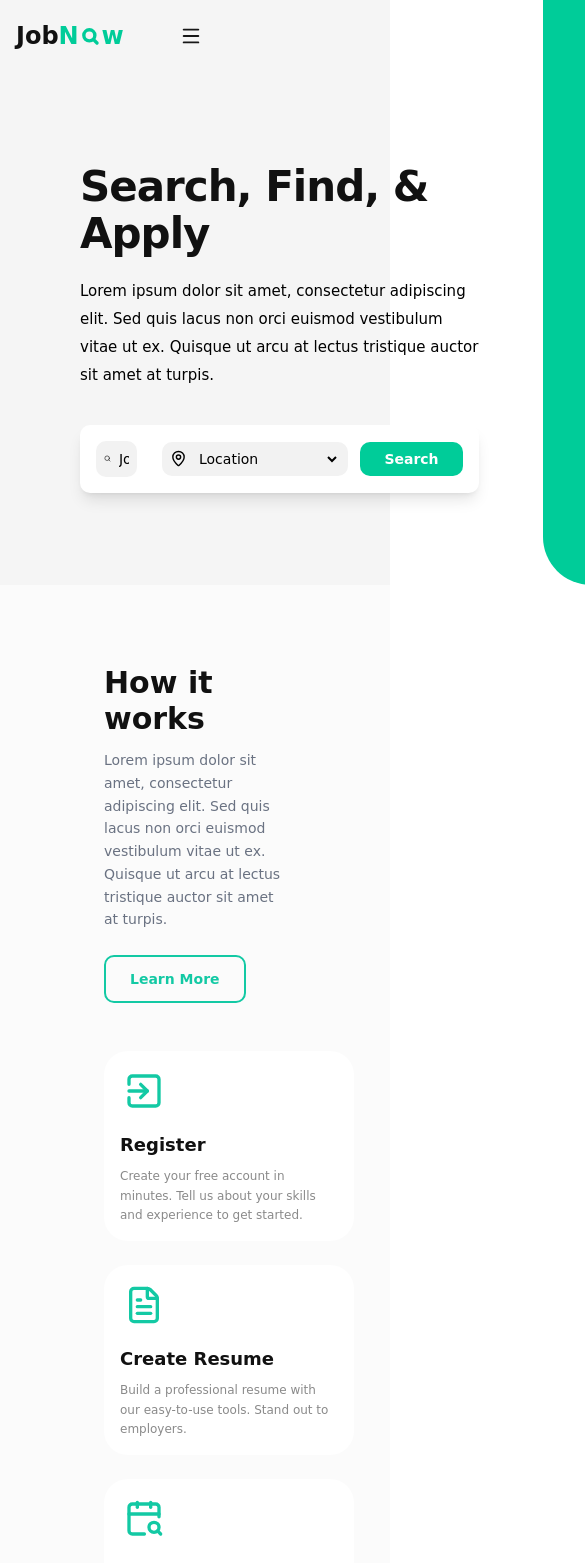
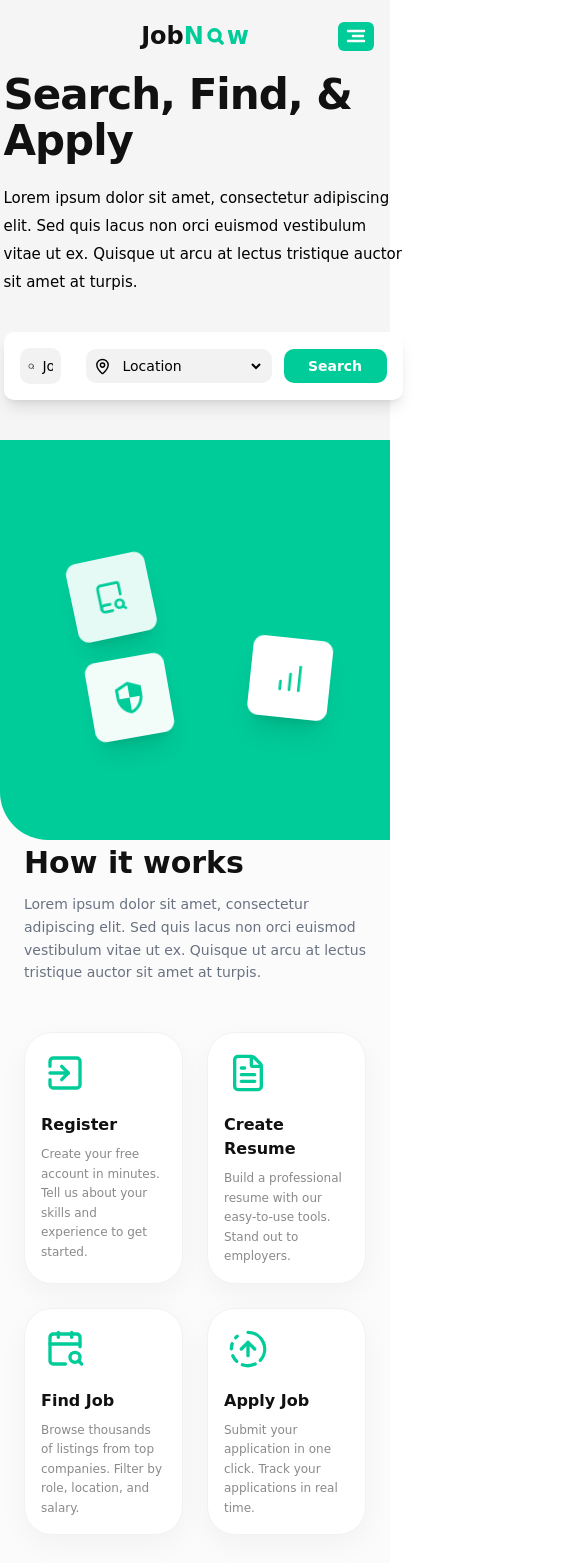
Before and after one commit to reemnii/jobnow, a Next.js app: page / in a window 390 px wide. Shown: the top 1563 px of the page, 585 px wide, since content can reach past the window. Built offline with nearby package versions, Linux system fonts and the light colour scheme; a web font is replaced by a local one.

Commit message:
Added Employee Assistance Section

```diff
--- a/app/globals.css
+++ b/app/globals.css
@@ -23,6 +23,7 @@ body {
   background: var(--background);
   color: var(--foreground);
   font-family: "DejaVu Sans", Arial, Helvetica, sans-serif;
+  overflow-x: hidden;
 }
 @keyframes float {
   0%,100% {
--- a/app/page.js
+++ b/app/page.js
@@ -1,12 +1,14 @@
 import Navbar from "../components/Navbar";
 import HeroSection from "../components/HeroSection";
 import HowItWorks from "../components/HowItWorks";
+import EmployeeAssistance from "@/components/EmployeeAssistance";
 
 export default function Home() {
   return (
     <>
       <HeroSection />
       <HowItWorks />
+      <EmployeeAssistance />
     </>
   );
 }
--- a/components/Card.jsx
+++ b/components/Card.jsx
@@ -13,9 +13,10 @@ export default function Card({
   return (
     <div
       className={`
-        bg-white rounded-3xl ${paddings[padding]}
-        ${hover ? 'transition-all duration-300 hover:-translate-y-1 cursor-pointer' : ''}
-        ${className} w-[250px] h-[190px]
+        bg-white rounded-[28px] border border-[#f2f2f2] shadow-[0_10px_30px_rgba(17,17,17,0.04)]
+        ${paddings[padding]}
+        ${hover ? 'transition-all duration-300 hover:-translate-y-1 cursor-pointer hover:shadow-[0_16px_36px_rgba(17,17,17,0.07)]' : ''}
+        ${className} w-full min-h-[220px]
       `}
     >
       {children}
--- /dev/null
+++ b/components/EmployeeAssistance.jsx
@@ -0,0 +1,33 @@
+import Button from './Button'
+
+export default function EmployeeAssistance() {
+  return (
+    <section className="py-10 md:py-20 bg-[#F5F5F5] ">
+      <div className="max-w-7xl mx-auto px-6">
+        <div className="grid grid-cols-1 lg:grid-cols-2 gap-12 items-center">
+          {/* Left – Image placeholder */}
+          <div className="h-[285px] h-[210px] md:w-[504px] md:h-[371px] rounded-[20px] overflow-hidden bg-[#c4c4c4] flex items-center justify-center md:ml-15">
+
+          </div>
+
+          {/* Right – Content */}
+          <div className="space-y-6">
+            <h2 className="text-2xl md:text-4xl font-bold text-[#111111] leading-tight text-center md:text-left">
+              We will help you become an employee in your dream company
+            </h2>
+            <p className="text-[#8a8a8a] leading-relaxed text-center md:text-left">
+              Lorem ipsum dolor sit amet, consectetur adipiscing elit. Sed quis
+              lacus non orci euismod vestibulum vitae ut ex. Quisque ut arcu at
+              lectus tristique auctor sit amet at turpis.
+            </p>
+            <div className="flex justify-center md:justify-start">
+              <Button variant="outline" size="md">
+                Learn More
+              </Button>
+            </div>
+          </div>
+        </div>
+      </div>
+    </section>
+  )
+}
--- a/components/HeroSection.jsx
+++ b/components/HeroSection.jsx
@@ -30,7 +30,7 @@ export default function HeroSection() {
   return (
     <section className="bg-[#F5F5F5] h-[585px] flex flex-col">
       <Navbar />
-      <div className="flex flex-1 h-full">
+      <div className="flex flex-1 h-full flex-col md:flex-row items-center justify-between relative">
         {/* Left Side */}
         <div className="flex-1 flex items-center pl-20 pr-16 pt-[72px]">
           <div className="max-w-[560px]">
@@ -75,7 +75,7 @@ export default function HeroSection() {
         </div>
 
         {/* Right Side */}
-        <div className="w-[603px] h-full bg-[#00cc99] rounded-bl-[48px] relative overflow-hidden shrink-0">
+        <div className=" mt-10 md:mt-0 w-full h-100 md:w-[603px] md:h-full bg-[#00cc99] rounded-bl-[48px] relative overflow-hidden shrink-0">
           {floatingIcons.map(({ Icon, src, className, delay }, i) => (
             <div
               key={i}
--- a/components/HowItWorks.jsx
+++ b/components/HowItWorks.jsx
@@ -32,8 +32,8 @@ const steps = [
 
 export default function HowItWorks() {
   return (
-    <section className="p-20 bg-[#fbfbfb]">
-      <div className="max-w-7xl mx-auto px-6">
+    <section className="md:p-20 bg-[#fbfbfb] mt-45 md:mt-0">
+      <div className="max-w-7xl mx-auto px-6 pt-20 md:pt-0">
         {/* Header row */}
         <div className="flex flex-col md:flex-row md:items-start md:justify-between gap-6 mb-12">
           <div>
@@ -42,7 +42,7 @@ export default function HowItWorks() {
               description="Lorem ipsum dolor sit amet, consectetur adipiscing elit. Sed quis lacus non orci euismod vestibulum vitae ut ex. Quisque ut arcu at lectus tristique auctor sit amet at turpis."
             />
           </div>
-          <div className="shrink-0">
+          <div className="hidden shrink-0 md:block">
             <Button variant="outline" size="md" className="mr-8">
               Learn More
             </Button>
@@ -50,16 +50,22 @@ export default function HowItWorks() {
         </div>
 
         {/* Steps grid */}
-        <div className="grid grid-cols-1 sm:grid-cols-2 lg:grid-cols-4 gap-6">
+        <div className="grid grid-cols-2 gap-6 lg:grid-cols-4 ">
           {steps.map(({ icon: Icon, title, description }) => (
             <Card key={title} padding="sm">
-              <div className="mb-4 w-12 h-12 rounded-[10px] flex items-center align-center justify-center">
-                <Icon size={40} className="text-[#13C9A4]" />
+              <div className="mb-4 h-12 w-12 rounded-[10px] flex items-center align-center justify-center">
+                <Icon size={40} className="text-[#00cc99]" />
               </div>
-              <h3 className="font-bold text-[#111111] mb-2 text-lg">{title}</h3>
+              <h3 className="font-bold text-[#111111] mb-2 text-md md:text-lg">{title}</h3>
               <p className="text-[#8a8a8a] text-xs leading-relaxed">{description}</p>
             </Card>
           ))}
+        </div>
+
+        <div className="mt-8 flex justify-center md:hidden">
+          <Button variant="outline" size="md">
+            Learn More
+          </Button>
         </div>
       </div>
     </section>
--- a/components/Navbar.jsx
+++ b/components/Navbar.jsx
@@ -1,7 +1,7 @@
 'use client';
 
 import { useState } from 'react';
-import { Menu, X, LogIn } from 'lucide-react';
+import { X, LogIn } from 'lucide-react';
 import Logo from './Logo';
 
 const navLinks = ['Home', 'Job', 'About Us', 'Contact'];
@@ -12,11 +12,9 @@ export default function Navbar() {
   return (
     <nav className="fixed top-0 left-0 right-0 z-50 bg-transparent">
       <div className="max-w-[1440px] mx-auto px-4 md:px-8 h-[72px] flex items-center">
-        <div className="flex flex-1 items-center min-w-0">
-          {/* Logo */}
-          <Logo dark size="md" />
+        <div className="hidden md:flex flex-1 items-center min-w-0">
+          <Logo dark size="md" className="cursor-pointer" />
 
-          {/* Desktop Nav */}
           <ul className="hidden md:flex items-center gap-10 ml-16">
             {navLinks.map((link) => (
               <li key={link}>
@@ -31,8 +29,7 @@ export default function Navbar() {
           </ul>
         </div>
 
-        {/* Desktop Actions */}
-        <div className="hidden md:flex items-center gap-4 shrink-0">
+        <div className="hidden md:flex items-center gap-4 shrink-0 ml-auto">
           <a
             href="#"
             className="text-sm font-medium text-white hover:opacity-80 transition-opacity"
@@ -40,26 +37,49 @@ export default function Navbar() {
             Sign In
           </a>
 
-          <button
-            className="w-[202px] h-[44px] rounded-[10px] bg-white border-[1.5px] border-gray-200 flex items-center justify-center gap-2 cursor-pointer text-sm font-semibold text-[#111111] hover:bg-gray-50 transition-colors"
-          >
+          <button className="w-[202px] h-[44px] rounded-[10px] bg-white border-[1.5px] border-gray-200 flex items-center justify-center gap-2 cursor-pointer text-sm font-semibold text-[#111111] hover:bg-gray-50 transition-colors">
             <LogIn size={16} />
             Create Account
           </button>
         </div>
 
-        {/* Mobile Toggle */}
-        <button
-          className="md:hidden p-2 rounded-lg hover:bg-gray transition-colors w-[202px] h-[44px]"
-          onClick={() => setIsOpen(!isOpen)}
-        >
-          {isOpen ? <X size={22} /> : <Menu size={22} />}
-        </button>
+        <div className="relative flex w-full items-center justify-end md:hidden">
+          <div className="absolute left-1/2 -translate-x-1/2">
+            <Logo dark size="md" />
+          </div>
+
+          <button
+            type="button"
+            aria-label={isOpen ? 'Close menu' : 'Open menu'}
+            aria-expanded={isOpen}
+            onClick={() => setIsOpen(!isOpen)}
+            className="inline-flex cursor-pointer h-[29px] w-[36px] items-center justify-center rounded-[6px] bg-[#00cc99] text-white transition-colors hover:bg-[#00b588]"
+          >
+            {isOpen ? (
+              <X size={22} strokeWidth={2.5} />
+            ) : (
+              <svg
+                aria-hidden="true"
+                viewBox="0 0 24 24"
+                className="h-6 w-6"
+                fill="none"
+                stroke="currentColor"
+                strokeWidth="2.5"
+                strokeLinecap="round"
+                strokeLinejoin="round"
+              >
+                <path d="M4 7h16" />
+                <path d="M9 12h10" />
+                <path d="M4 17h16" />
+              </svg>
+            )}
+          </button>
+        </div>
       </div>
 
       {/* Mobile Menu */}
       {isOpen && (
-        <div className="md:hidden bg-transparent px-4 py-4 flex flex-col gap-4">
+        <div className="md:hidden bg-[#f2f2f2] px-4 py-4 flex flex-col gap-4">
           {navLinks.map((link) => (
             <a
               key={link}
```
